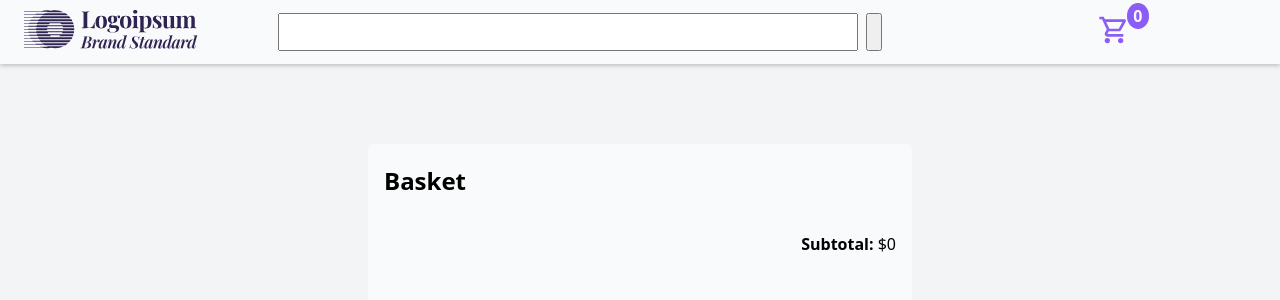
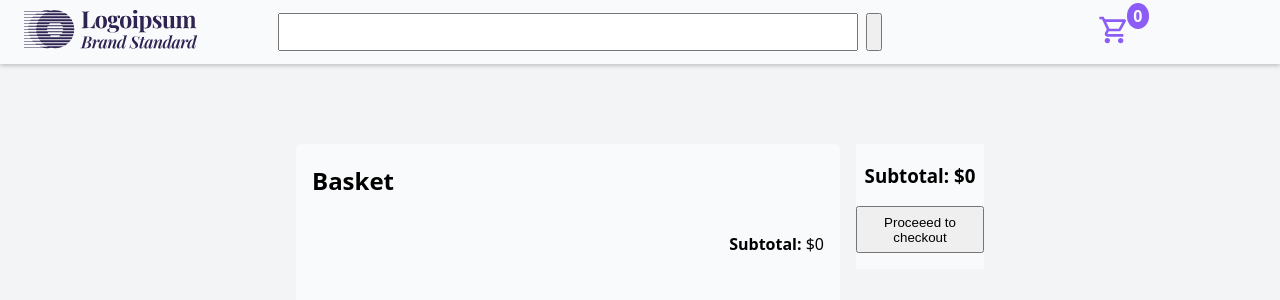
Before and after one commit to Liamsuu/shopping-cart, a React (Vite) app: page /cart in a window 1280 px wide. Shown: the top 300 px of the page. Built offline with nearby package versions, Linux system fonts and the light colour scheme.

Commit message:
Create checkout button

```diff
--- a/src/Components/Homepage/Homepage.jsx
+++ b/src/Components/Homepage/Homepage.jsx
@@ -49,7 +49,6 @@ function calculateQuantityOfItems(productObjArr) {
 
 function Homepage() {
   const location = useLocation();
-  console.log(location);
 
   const [productsData, setProductsData] = useState(null);
   const [error, setError] = useState(null);
--- a/src/Components/ShoppingCart/ShoppingCart.jsx
+++ b/src/Components/ShoppingCart/ShoppingCart.jsx
@@ -6,8 +6,7 @@ import { useLocation } from "react-router-dom";
 
 const BasketListWrapper = styled.div`
   display: flex;
-  flex-direction: column;
-  align-items: center;
+  justify-content: center;
   padding-top: 5rem;
 `;
 
@@ -19,6 +18,22 @@ const BasketList = styled.div`
   width: 40%;
   padding: 0rem 1rem 2rem 1rem;
   border-radius: 5px;
+`;
+
+const CheckoutWrapper = styled.div`
+  display: flex;
+  flex-direction: column;
+  justify-content: end;
+  align-items: center;
+  margin-left: 1rem;
+  height: max-content;
+  width: 10vw;
+  background-color: #f9fafb;
+`;
+const CheckoutButton = styled.button`
+  height: fit-content;
+  padding: 0.4rem;
+  margin-bottom: 1rem;
 `;
 
 const TotalCost = styled.p`
@@ -72,6 +87,10 @@ export default function ShoppingCart() {
             <b>Subtotal:</b> ${totalCost}
           </TotalCost>
         </BasketList>
+        <CheckoutWrapper>
+          <h3>Subtotal: ${totalCost}</h3>
+          <CheckoutButton>Proceeed to checkout</CheckoutButton>
+        </CheckoutWrapper>
       </BasketListWrapper>
     </>
   );
```
